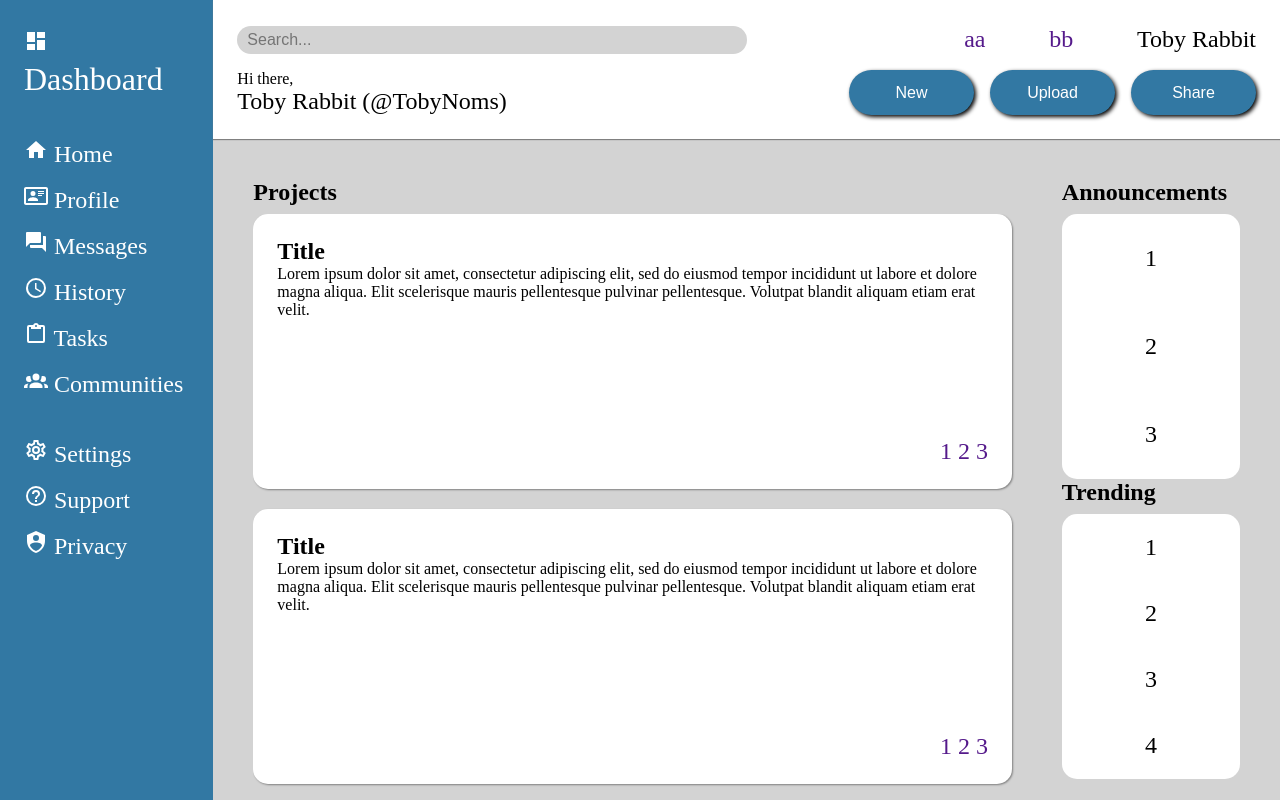
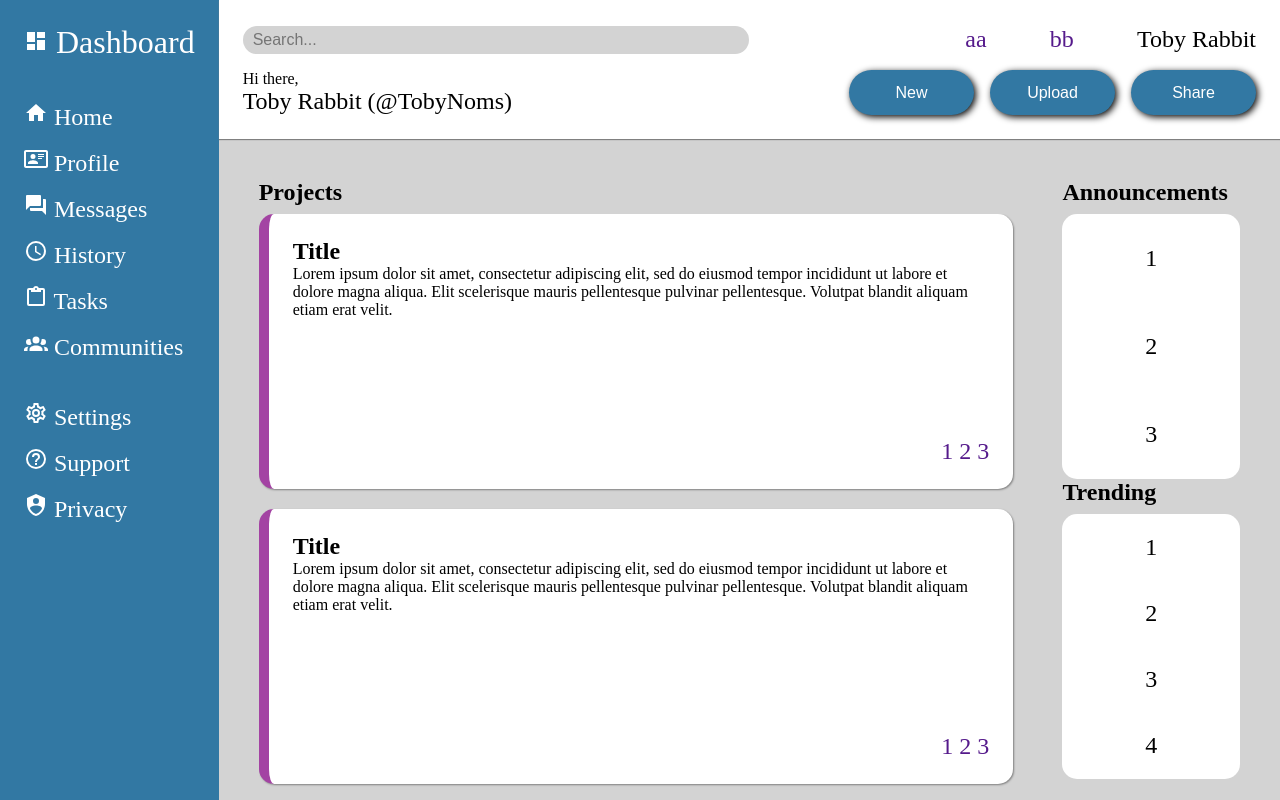
Before and after one commit to PeterBusatti/admin-dashboard, a plain HTML site: page index.html in a window 1280 px wide. Shown: the top 800 px of the page. Drawn offline with Linux system fonts and the light colour scheme.

Commit message:
introduce accent color to some items

```diff
--- a/styles.css
+++ b/styles.css
@@ -6,11 +6,12 @@
 
 :root {
     --bg-blue: rgb(50, 120, 163);
+    --accent-purple: #A343A3;
 }
 
 body {
     display: grid;
-    grid-template-columns: 1fr 5fr;
+    grid-template-columns: auto 1fr;
     grid-template-rows: auto 1fr;
     height: 100vh;
     width: 100vw;
@@ -123,16 +124,19 @@ button {
     color: white;
     font-size: 1rem;
     cursor: pointer;
-    box-shadow: 2px 2px 4px black;
+    box-shadow: 2px 2px 7px black;
 }
 
 button:hover {
-    font-size: 1.25rem;
-    font-weight: bold;
+    box-shadow: 2px 2px 7px black;
+    border: 3px solid var(--accent-purple);
 }
 
 button:active {
-    box-shadow: 1px 1px 1px black;
+    font-size: 1.25rem;
+    font-weight: bold;
+    box-shadow: 0px 0px 15px 5px var(--accent-purple);
+    border: 1px solid var(--accent-purple);
 }
 
 
@@ -180,6 +184,7 @@ button:active {
     border-radius: 15px;
     box-shadow: 1px 1px 2px gray;
     padding: 1.5rem;
+    border-left: 10px var(--accent-purple) solid;
 }
 
 .main-container h1 {
```
